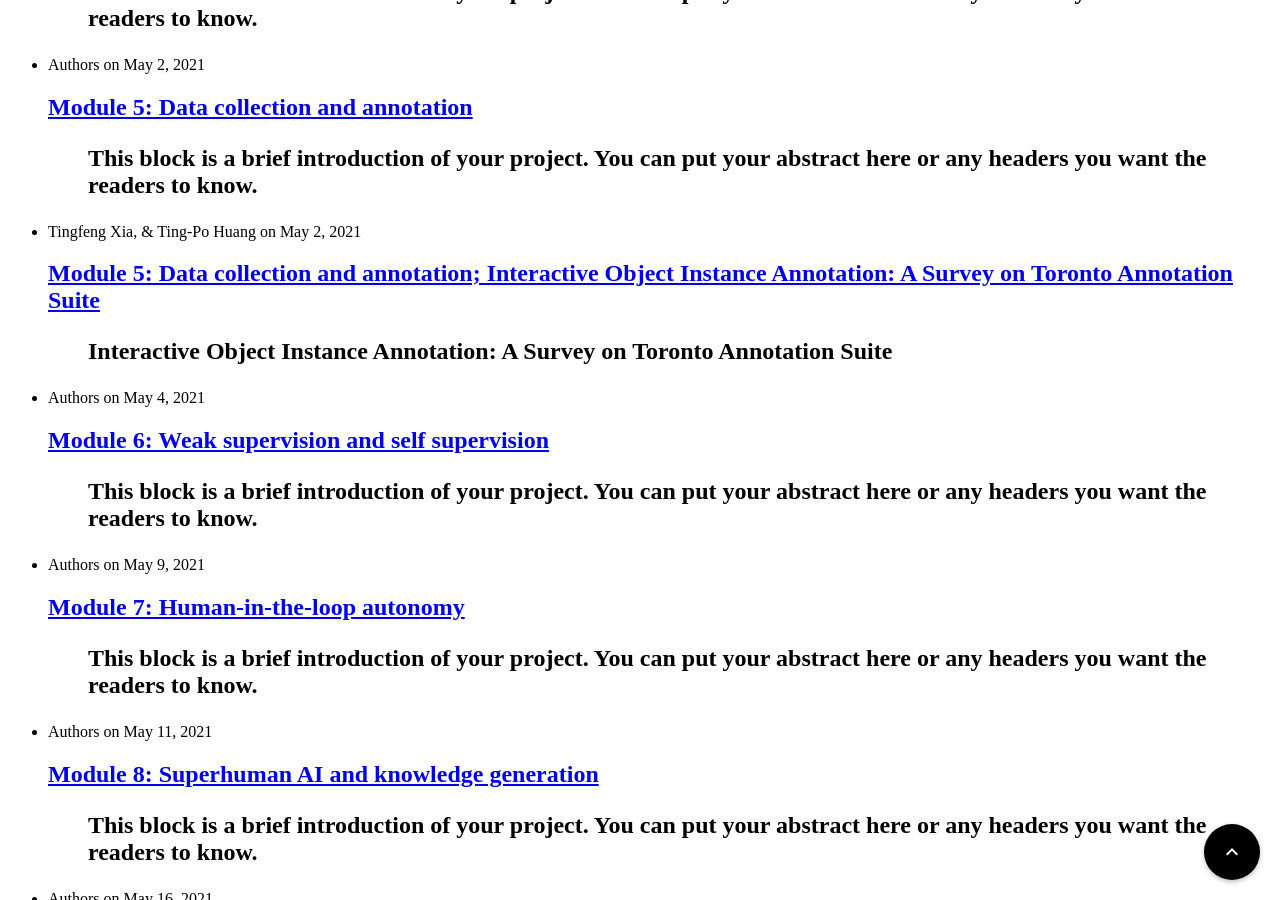
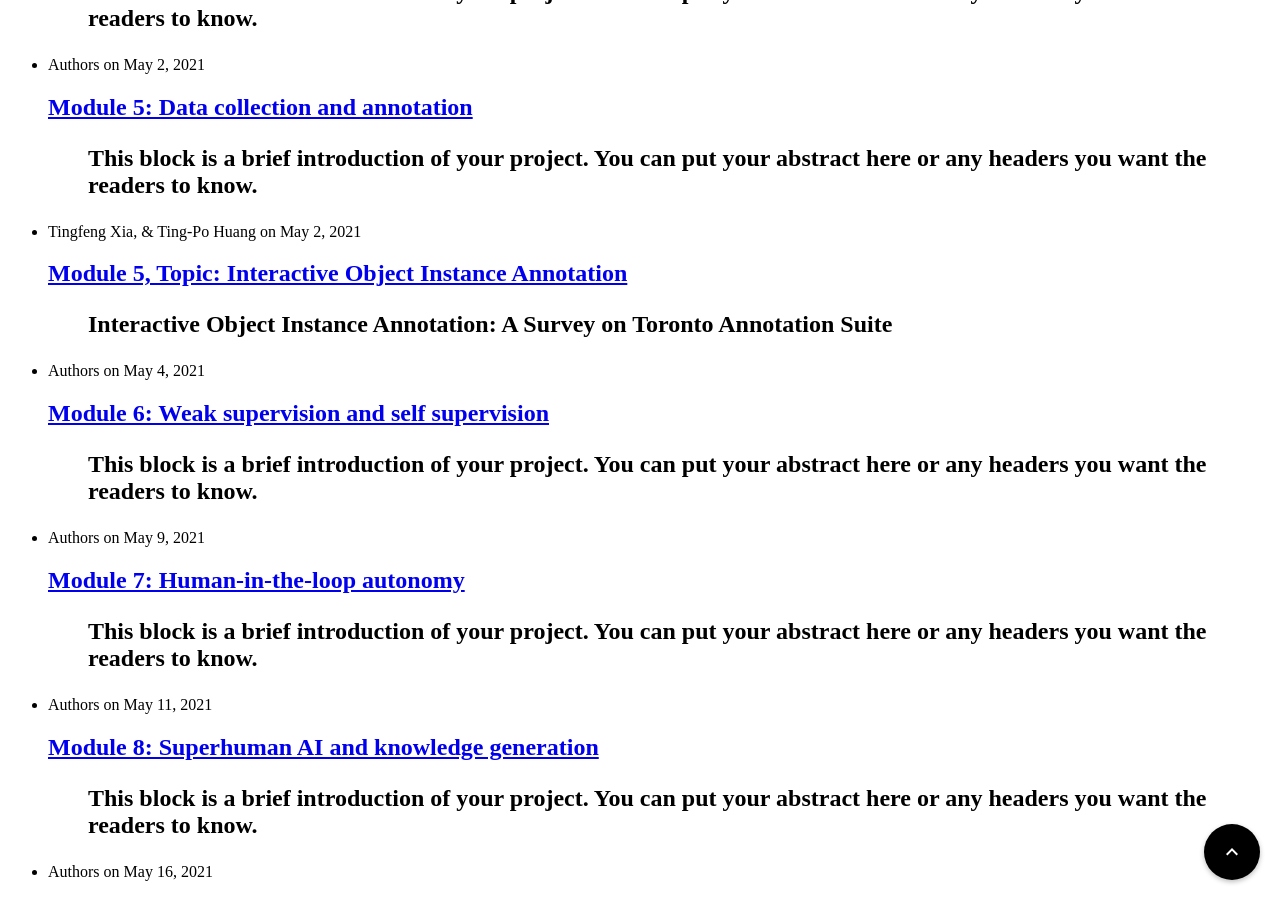
Before and after one commit to UCLAdeepvision/CS269-surveys-2022spring, a Jekyll site: the page built from index.html, in a window 1280 px wide and 900 px high, scrolled down 836 px. Built offline with Jekyll 4.4.1, drawn with Linux system fonts in a browser that asks for light colours.

Commit message:
change file name

```diff
--- a/_posts/2022-05-02-module05-topic-interative-annotation.md
+++ b/_posts/2022-05-02-module05-topic-interative-annotation.md
@@ -1,7 +1,7 @@
 ---
 layout: post
 comments: true
-title: "Module 5: Data collection and annotation; Interactive Object Instance Annotation: A Survey on Toronto Annotation Suite"
+title: "Module 5, Topic: Interactive Object Instance Annotation"
 author: Tingfeng Xia, & Ting-Po Huang
 date: 2021-05-02
 ---
```
